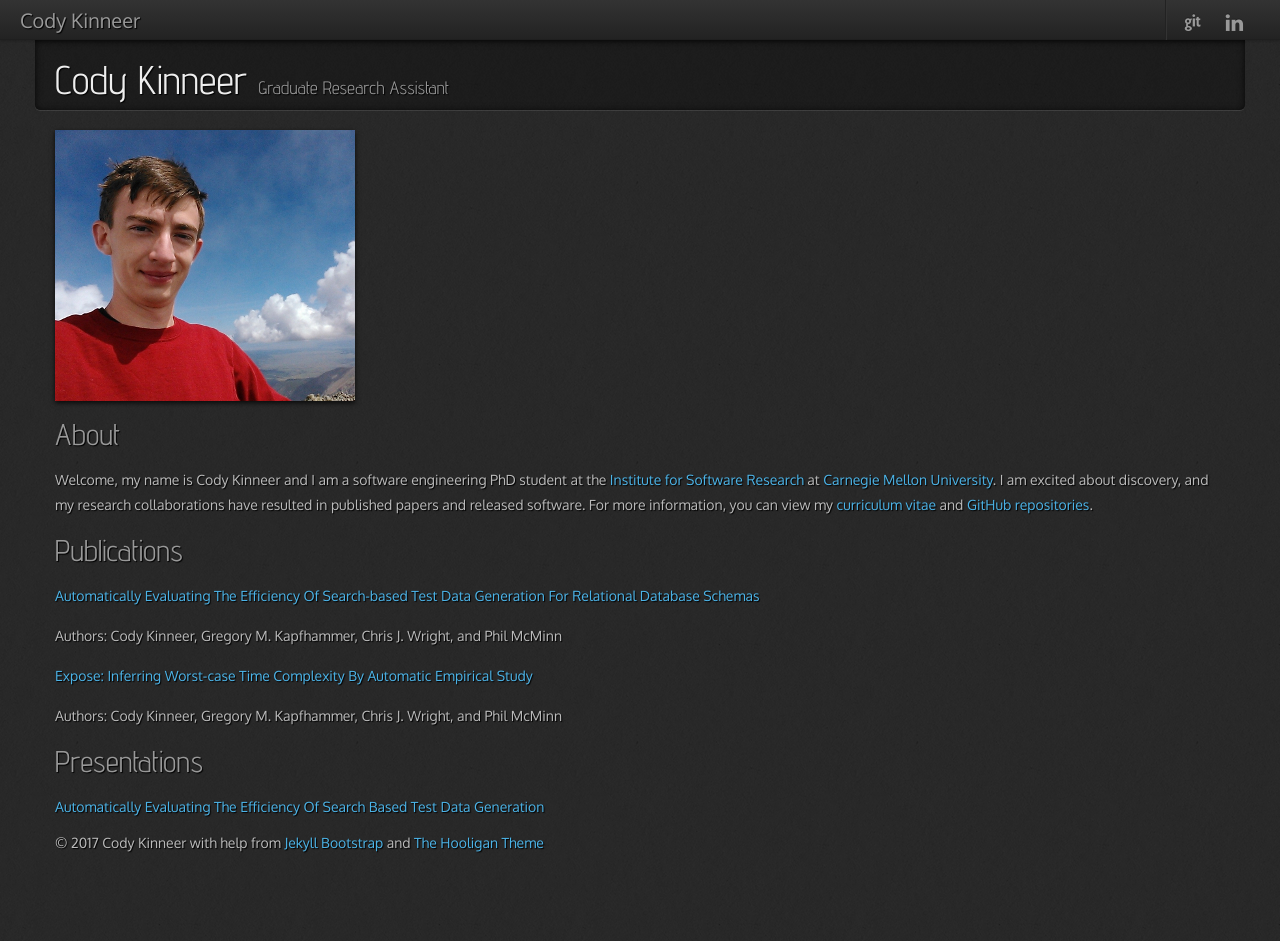
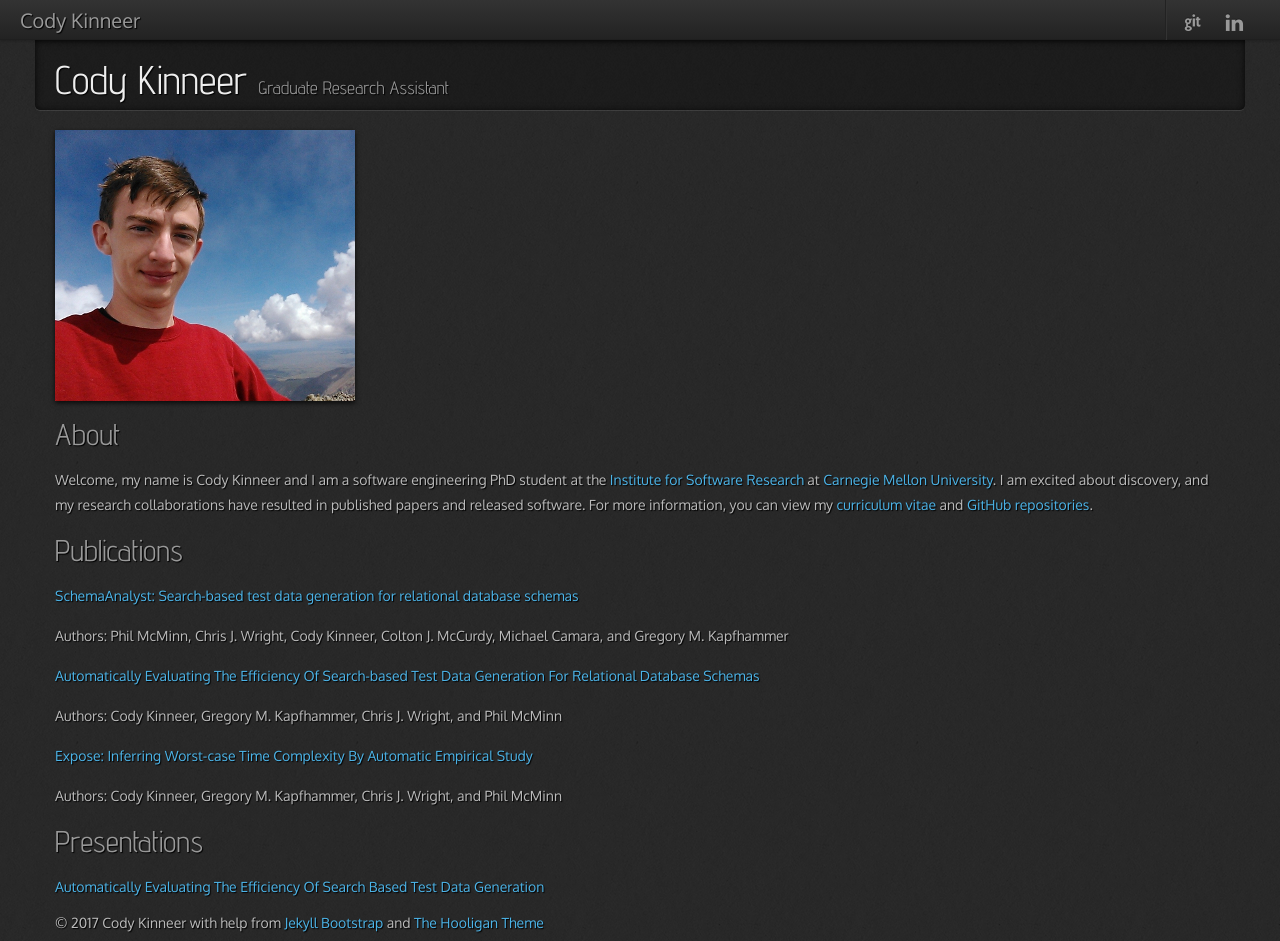
Before and after one commit to kinneerc/kinneerc.github.io, a Jekyll site: the page built from index.md, in a window 1280 px wide. Built offline with Jekyll 4.4.1, drawn with Linux system fonts in a browser that asks for light colours; nearby versions of some CDN libraries; before the commit the page ends 900 px from its top, so only the background shows below that.

Commit message:
added most recent paper

```diff
--- a/index.md
+++ b/index.md
@@ -15,6 +15,10 @@ software. For more information, you can view my [curriculum vitae]({{ site.url }
 
 
 ## Publications
+[SchemaAnalyst: Search-based test data generation for relational database schemas]({{ site.url }}/assets/ICSME2016c-mcminn.pdf)
+
+Authors: Phil McMinn, Chris J. Wright, Cody Kinneer, Colton J. McCurdy, Michael Camara, and Gregory M. Kapfhammer
+
 [Automatically Evaluating The Efficiency Of Search-based Test Data Generation For Relational Database Schemas]({{ site.url }}/assets/seke2015-kinneer-kapfhammer-wright-mcminn.pdf)
 
 Authors: Cody Kinneer, Gregory M. Kapfhammer, Chris J. Wright, and Phil McMinn
```
Also changed, not shown: 1 other file.
